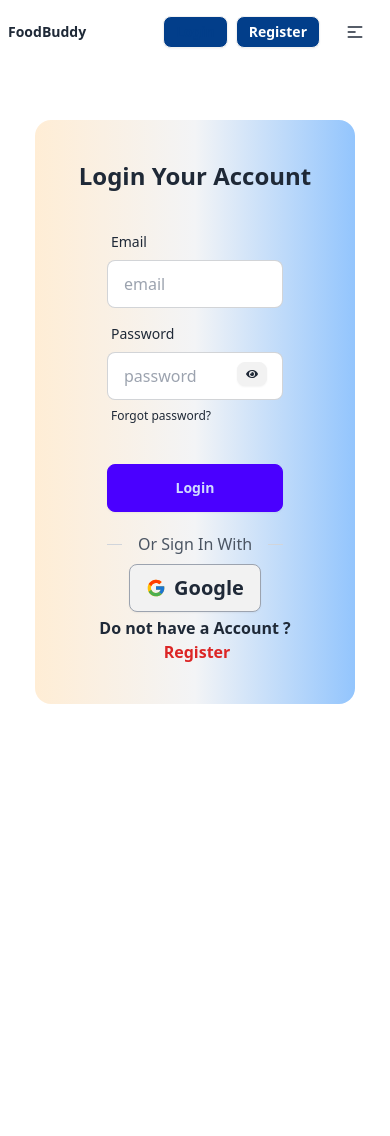
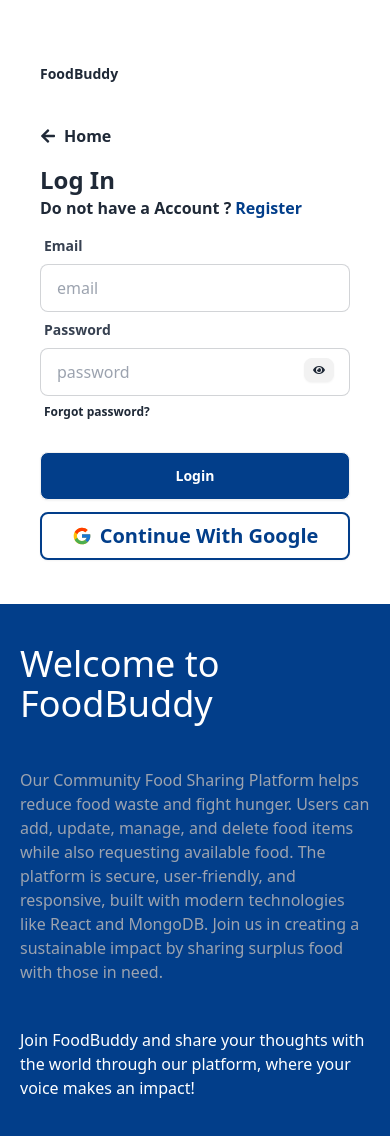
Before and after one commit to Walid-3105/Food-Buddy-Client, a React (Vite) app: page /login in a window 390 px wide. Shown: the top 1136 px of the page. Before the commit the page ends 844 px from the top, so only its background shows below. Built offline with nearby package versions, Linux system fonts and the light colour scheme; no server answers.

Commit message:
logIn Register form design updated

```diff
--- a/src/HomePage/Login & Register/Login.jsx
+++ b/src/HomePage/Login & Register/Login.jsx
@@ -1,10 +1,13 @@
 import React, { useContext, useState } from "react";
 import { Link, useLocation, useNavigate } from "react-router-dom";
-import { FaEye, FaEyeSlash } from "react-icons/fa";
+import { FaArrowLeft, FaArrowRight, FaEye, FaEyeSlash } from "react-icons/fa";
 import { FcGoogle } from "react-icons/fc";
 import toast from "react-hot-toast";
 import { AuthContext } from "../../Provider/AuthProvider";
 import NavBar from "../../Shared/NavBar";
+import Logo from "../../Shared/Logo";
+import GoggleLogin from "../../Shared/GoggleLogin";
+import WelcomeBanner from "../../Shared/WelcomeBanner";
 
 const Login = () => {
   const { userLogin, signInWithGoogle, updateEmail } = useContext(AuthContext);
@@ -33,33 +36,31 @@ const Login = () => {
       });
   };
 
-  const handleGoogleSignIn = () => {
-    signInWithGoogle()
-      .then((result) => {
-        // console.log(result.user);
-        navigate(location?.state ? location.state : "/");
-        e.target.reset();
-      })
-      .catch((err) => {
-        setError(err.message);
-      });
-  };
-
   return (
     <div>
-      <div>
-        <NavBar></NavBar>
-      </div>
-      <div>
-        <div className="w-full flex justify-center items-center py-14">
-          <div className="card w-full max-w-xs md:max-w-sm lg:max-w-lg shrink-0 p-10 bg-gradient-to-r from-orange-100 via-gray-100 to-blue-300 text-gray-800">
-            <h2 className="text-2xl font-semibold text-center">
-              Login Your Account
-            </h2>
-            <form onSubmit={handleLogin} className="card-body pb-3">
+      <div className="grid grid-cols-1 md:grid-cols-2 lg:grid-cols-3">
+        <div className="w-full flex justify-center items-center">
+          <div className="card w-full md:max-w-[380px] lg:max-w-[440px] p-10 mt-6">
+            <div className="mb-10">
+              <Logo></Logo>
+            </div>
+            <div className="flex gap-2 text-center items-center font-semibold mb-4">
+              <FaArrowLeft />
+              <Link to="/">Home</Link>
+            </div>
+            <h2 className="text-2xl font-bold text-left">Log In</h2>
+            <p className="text-left font-semibold mb-2">
+              Do not have a Account ?
+              <Link to="/register" className="text-[#023E8A] pl-1">
+                Register
+              </Link>
+            </p>
+            <form onSubmit={handleLogin} className="pb-3">
               <div className="form-control">
                 <label className="label">
-                  <span className="label-text">Email</span>
+                  <span className="label-text text-gray-700 font-semibold">
+                    Email
+                  </span>
                 </label>
                 <input
                   name="email"
@@ -69,9 +70,11 @@ const Login = () => {
                   required
                 />
               </div>
-              <div className="form-control relative">
+              <div className="form-control relative ">
                 <label className="label">
-                  <span className="label-text">Password</span>
+                  <span className="label-text text-gray-700 font-semibold">
+                    Password
+                  </span>
                 </label>
                 <input
                   type={showPassword ? "text" : "password"}
@@ -88,7 +91,7 @@ const Login = () => {
                   {showPassword ? <FaEyeSlash></FaEyeSlash> : <FaEye></FaEye>}
                 </button>
 
-                <label className="label">
+                <label className="label text-gray-700 font-semibold">
                   <Link
                     to="/auth/forgetPassword"
                     className="label-text-alt link link-hover"
@@ -101,34 +104,17 @@ const Login = () => {
                 <label className="label text-red-600">{error.login}</label>
               )}
               <div className="form-control mt-6">
-                <button className="btn btn-primary">Login</button>
+                <button className="btn bg-[#023E8A] text-white">Login</button>
               </div>
             </form>
-            <div className="px-8 ">
-              <div className="flex items-center justify-center my-2 ">
-                <div className="border-t border-gray-300 flex-grow"></div>
-                <span className="px-4 text-gray-600">Or Sign In With</span>
-                <div className="border-t border-gray-300 flex-grow"></div>
-              </div>
-
-              <div className="flex items-center justify-center pb-1">
-                <button
-                  onClick={handleGoogleSignIn}
-                  className="flex text-center items-center btn text-xl border-gray-400 rounded-lg"
-                >
-                  <FcGoogle></FcGoogle>
-                  Google
-                </button>
-              </div>
+            {/* Goggle */}
+            <div>
+              <GoggleLogin></GoggleLogin>
             </div>
-
-            <p className="text-center font-semibold">
-              Do not have a Account ?
-              <Link to="/register" className="text-red-600 pl-1">
-                Register
-              </Link>
-            </p>
           </div>
+        </div>
+        <div className="col-span-2">
+          <WelcomeBanner></WelcomeBanner>
         </div>
       </div>
     </div>
--- a/src/HomePage/Login & Register/Register.jsx
+++ b/src/HomePage/Login & Register/Register.jsx
@@ -1,16 +1,18 @@
 import React, { useContext, useState } from "react";
 
-import { FaEye, FaEyeSlash } from "react-icons/fa";
+import { FaArrowLeft, FaEye, FaEyeSlash } from "react-icons/fa";
 import { FcGoogle } from "react-icons/fc";
 
 import { Link, useNavigate } from "react-router-dom";
 import toast from "react-hot-toast";
 import NavBar from "../../Shared/NavBar";
 import { AuthContext } from "../../Provider/AuthProvider";
+import GoggleLogin from "../../Shared/GoggleLogin";
+import WelcomeBanner from "../../Shared/WelcomeBanner";
+import Logo from "../../Shared/Logo";
 
 const Register = () => {
-  const { signInWithGoogle, createUser, updateUserProfile } =
-    useContext(AuthContext);
+  const { createUser, updateUserProfile } = useContext(AuthContext);
   const [showPassword, setShowPassword] = useState(false);
   const [error, setError] = useState("");
   const navigate = useNavigate();
@@ -49,38 +51,32 @@ const Register = () => {
       });
   };
 
-  const handleGoogleSignIn = () => {
-    signInWithGoogle()
-      .then((result) => {
-        // console.log(result.user);
-        toast.success("Login Successfully");
-        navigate(location?.state ? location.state : "/");
-      })
-      .catch((err) => {
-        // console.log(err);
-        setError(err.message);
-      });
-  };
-
   return (
     <div>
-      <div className="w-11/12 mx-auto">
-        <NavBar></NavBar>
-      </div>
-      <div>
-        <div className="mx-auto flex justify-center items-center">
-          <div className="card w-full md:max-w-[380px] lg:max-w-[440px] shrink-0 p-10 mt-6 bg-gradient-to-r from-orange-100 via-gray-100 to-blue-300 text-gray-800">
-            <h2 className="text-2xl font-semibold text-center">
-              Register Your Account
-            </h2>
-            <form
-              onSubmit={handleRegisterSubmit}
-              className="card-body pt-3 pb-3"
-            >
+      <div className="grid grid-cols-1 md:grid-cols-2 lg:grid-cols-3">
+        <div className="w-full flex justify-center items-center">
+          <div className="card w-full md:max-w-[380px] lg:max-w-[440px] p-10 mt-6">
+            <div className="mb-10">
+              <Logo></Logo>
+            </div>
+            <div className="flex gap-2 text-center items-center font-semibold mb-4">
+              <FaArrowLeft />
+              <Link to="/">Home</Link>
+            </div>
+            <h2 className="text-2xl font-bold text-left">Register</h2>
+            <p className="text-left font-semibold mb-2">
+              Already have a Account ?
+              <Link to="/login" className="text-[#023E8A] pl-1">
+                Login
+              </Link>
+            </p>
+            <form onSubmit={handleRegisterSubmit} className="pb-3">
               {/* Name */}
               <div className="form-control">
                 <label className="label">
-                  <span className="label-text">Name</span>
+                  <span className="label-text text-gray-700 font-semibold">
+                    Name
+                  </span>
                 </label>
                 <input
                   name="name"
@@ -92,7 +88,9 @@ const Register = () => {
               </div>
               <div className="form-control">
                 <label className="label">
-                  <span className="label-text">Image URL</span>
+                  <span className="label-text text-gray-700 font-semibold">
+                    Image URL
+                  </span>
                 </label>
                 <input
                   name="photo"
@@ -105,7 +103,9 @@ const Register = () => {
               {/* email */}
               <div className="form-control">
                 <label className="label">
-                  <span className="label-text">Email</span>
+                  <span className="label-text text-gray-700 font-semibold">
+                    Email
+                  </span>
                 </label>
                 <input
                   name="email"
@@ -117,7 +117,9 @@ const Register = () => {
               </div>
               <div className="form-control relative">
                 <label className="label">
-                  <span className="label-text">Password</span>
+                  <span className="label-text text-gray-700 font-semibold">
+                    Password
+                  </span>
                 </label>
                 <input
                   type={showPassword ? "text" : "password"}
@@ -135,34 +137,20 @@ const Register = () => {
                 </button>
               </div>
               <div className="form-control mt-6">
-                <button className="btn btn-primary">Register</button>
+                <button className="btn bg-[#023E8A] text-white">
+                  Register
+                </button>
                 {error && <div className="text-red-700 pt-2 ">{error}</div>}
               </div>
             </form>
-            <div className="px-8 ">
-              <div className="flex items-center justify-center my-2 ">
-                <div className="border-t border-gray-300 flex-grow"></div>
-                <span className="px-4 text-gray-600">Or Sign In With</span>
-                <div className="border-t border-gray-300 flex-grow"></div>
-              </div>
-
-              <div className="flex items-center justify-center pb-1">
-                <button
-                  onClick={handleGoogleSignIn}
-                  className="flex text-center items-center btn text-xl border-gray-400 rounded-lg"
-                >
-                  <FcGoogle></FcGoogle>
-                  Google
-                </button>
-              </div>
+            <div>
+              {/* Google */}
+              <GoggleLogin></GoggleLogin>
             </div>
-            <p className="text-center font-semibold">
-              Already have a Account ?
-              <Link to="/login" className="text-red-600 pl-2">
-                Login
-              </Link>
-            </p>
           </div>
+        </div>
+        <div className="col-span-2">
+          <WelcomeBanner />
         </div>
       </div>
     </div>
--- a/src/Pages/ManageMyFood.jsx
+++ b/src/Pages/ManageMyFood.jsx
@@ -15,7 +15,7 @@ const ManageMyFood = () => {
   useEffect(() => {
     axios
       .get(
-        `https://assignment-11-server-beta-bay.vercel.app/food?donatorEmail=${user.email}`,
+        `https://assignment-11-server-beta-bay.vercel.app/my-food?donatorEmail=${user.email}`,
         {
           withCredentials: true,
         }
@@ -23,6 +23,7 @@ const ManageMyFood = () => {
       .then((data) => setMyAddedFood(data.data))
       .catch((error) => console.error(error));
   }, [user.email]);
+  console.log(myAddedFood);
 
   const handleDelete = (id) => {
     toast(
@@ -95,7 +96,7 @@ const ManageMyFood = () => {
       <div className="w-11/12 mx-auto">
         <NavBar></NavBar>
       </div>
-      <div className="w-11/12 mx-auto min-h-screen mt-10">
+      <div className="w-11/12 mx-auto min-h-screen mt-6">
         <h2 className="font-semibold my-4 text-2xl">Organize My Shared Food</h2>
         <div className="overflow-x-auto mt-10">
           <table className="table border rounded-xl">
--- a/src/Pages/MyFoodRequest.jsx
+++ b/src/Pages/MyFoodRequest.jsx
@@ -23,8 +23,10 @@ const MyFoodRequest = () => {
       <div className="w-11/12 mx-auto">
         <NavBar></NavBar>
       </div>
-
-      <div className="min-h-screen m-20">
+      <h3 className="text-2xl font-semibold w-11/12 mx-auto mb-4 mt-5">
+        Your Food Requests
+      </h3>
+      <div className="w-11/12 mx-auto min-h-screen mt-10">
         <div className="overflow-x-auto">
           <table className="table border">
             {/* head */}
--- /dev/null
+++ b/src/Shared/GoggleLogin.jsx
@@ -0,0 +1,40 @@
+import React, { useContext } from "react";
+import { AuthContext } from "../Provider/AuthProvider";
+import { FcGoogle } from "react-icons/fc";
+import { useLocation, useNavigate } from "react-router-dom";
+import toast from "react-hot-toast";
+
+const GoggleLogin = () => {
+  const { signInWithGoogle } = useContext(AuthContext);
+  const location = useLocation();
+  const navigate = useNavigate();
+
+  const handleGoogleSignIn = () => {
+    signInWithGoogle()
+      .then((result) => {
+        toast.success("Successfully Log In");
+        // console.log(result.user);
+        navigate(location?.state ? location.state : "/");
+        e.target.reset();
+      })
+      .catch((err) => {
+        setError(err.message);
+      });
+  };
+  return (
+    <div>
+      {/* Goggle */}
+      <div className="flex items-center justify-center pb-1">
+        <button
+          onClick={handleGoogleSignIn}
+          className="flex text-center items-center btn text-xl  rounded-lg w-full bg-white border-2 border-[#023E8A] text-[#023E8A]"
+        >
+          <FcGoogle></FcGoogle>
+          Continue With Google
+        </button>
+      </div>
+    </div>
+  );
+};
+
+export default GoggleLogin;
--- /dev/null
+++ b/src/Shared/Logo.jsx
@@ -0,0 +1,13 @@
+import React from "react";
+
+const Logo = () => {
+  return (
+    <div>
+      <h3 className="text-sm lg:text-xl flex text-center items-center font-bold">
+        FoodBuddy
+      </h3>
+    </div>
+  );
+};
+
+export default Logo;
--- a/src/Shared/NavBar.jsx
+++ b/src/Shared/NavBar.jsx
@@ -2,6 +2,7 @@ import React, { useContext, useState } from "react";
 import { NavLink } from "react-router-dom";
 import { AuthContext } from "../Provider/AuthProvider";
 import toast from "react-hot-toast";
+import Logo from "./Logo";
 
 const NavBar = () => {
   const { user, logOut } = useContext(AuthContext);
@@ -21,19 +22,19 @@ const NavBar = () => {
   };
   const tabs = (
     <>
-      <NavLink to="/" className="font-semibold">
+      <NavLink to="/" className="font-semibold nav">
         Home
       </NavLink>
-      <NavLink to="/availableFoods" className="font-semibold">
+      <NavLink to="/availableFoods" className="font-semibold nav">
         Available Foods
       </NavLink>
-      <NavLink to="/manageMyFood" className="font-semibold">
+      <NavLink to="/manageMyFood" className="font-semibold nav">
         Manage My Foods
       </NavLink>
-      <NavLink to="/myFoodRequest" className="font-semibold">
+      <NavLink to="/myFoodRequest" className="font-semibold nav">
         My Food Request
       </NavLink>
-      <NavLink to="/addFood" className="font-semibold">
+      <NavLink to="/addFood" className="font-semibold nav">
         Add Food
       </NavLink>
     </>
@@ -43,9 +44,7 @@ const NavBar = () => {
     <div className="navbar">
       {/* Navbar Start */}
       <div className="navbar-start">
-        <h3 className="text-sm lg:text-xl flex text-center items-center font-bold">
-          FoodBuddy
-        </h3>
+        <Logo></Logo>
       </div>
 
       {/* Navbar Center */}
--- /dev/null
+++ b/src/Shared/WelcomeBanner.jsx
@@ -0,0 +1,26 @@
+import React from "react";
+import Logo from "./Logo";
+
+const WelcomeBanner = () => {
+  return (
+    <div className="bg-[#023E8A]  text-white h-screen lg:min-h-screen ">
+      <div className="p-5 py-10 md:p-48 lg:p-62 flex-row justify-center items-center space-y-11">
+        <h3 className="text-4xl">Welcome to FoodBuddy</h3>
+        <p className="text-gray-400">
+          Our Community Food Sharing Platform helps reduce food waste and fight
+          hunger. Users can add, update, manage, and delete food items while
+          also requesting available food. The platform is secure, user-friendly,
+          and responsive, built with modern technologies like React and MongoDB.
+          Join us in creating a sustainable impact by sharing surplus food with
+          those in need.
+        </p>
+        <p>
+          Join FoodBuddy and share your thoughts with the world through our
+          platform, where your voice makes an impact!
+        </p>
+      </div>
+    </div>
+  );
+};
+
+export default WelcomeBanner;
--- a/src/index.css
+++ b/src/index.css
@@ -4,4 +4,5 @@
 
 a.active {
   color: #023e8a;
+  background-color: white;
 }
```
Also changed, not shown: src/Components/AddFood.jsx (+95 -81 lines).
